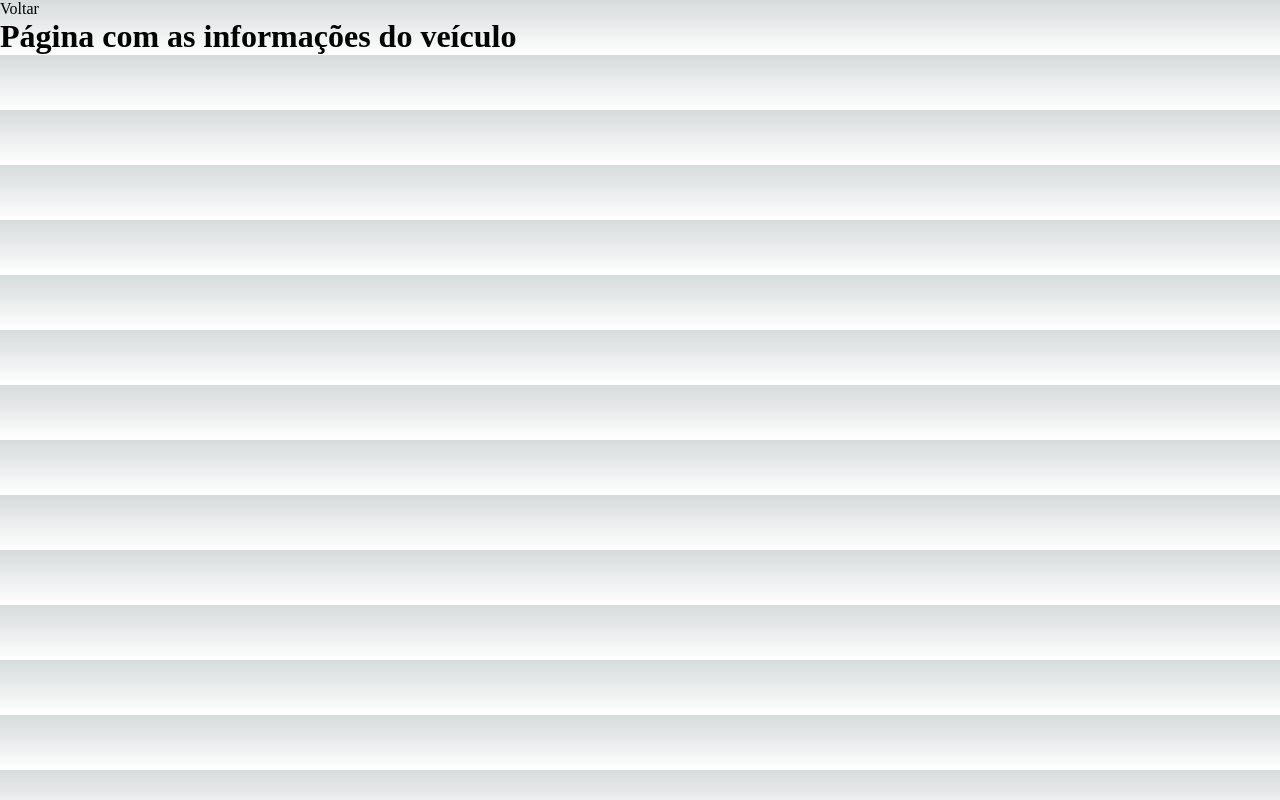
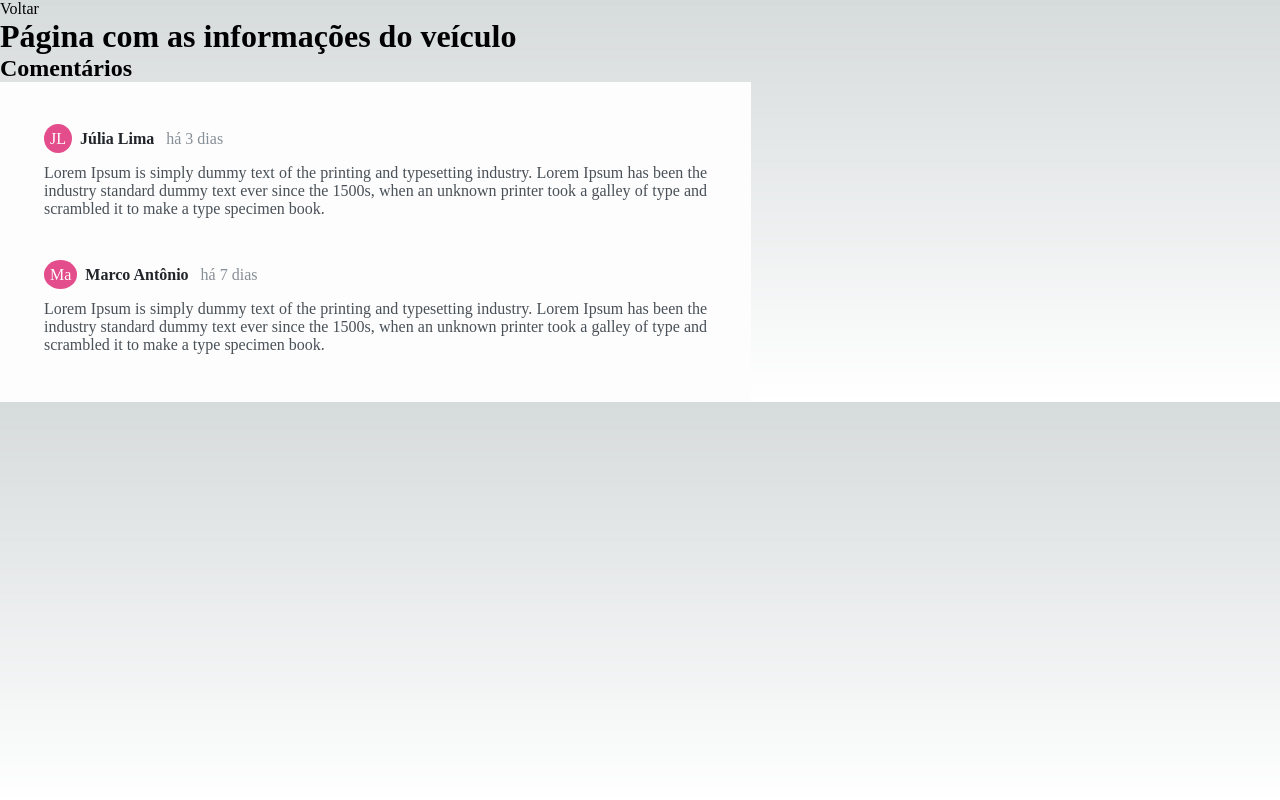
Before and after one commit to MotorsShop/motorshop, a Next.js app: page /vehicle/1 in a window 1280 px wide. Built offline with nearby package versions, Linux system fonts and the light colour scheme.

Commit message:
Criação dos comentários

```diff
--- /dev/null
+++ b/src/components/Comment.tsx
@@ -0,0 +1,34 @@
+import styles from '../styles/comment.module.css'
+
+export default function Comment() {
+
+return (
+
+    <ul className={styles.comment_ul}>
+        <li className= {styles.comment_li}>
+            <span className={styles.icone_letras_nome}>JL</span>
+            <span className={styles.name}><strong>Júlia Lima</strong></span>
+            <span className={styles.ha_dias}> há 3 dias</span>
+            <p className={styles.comment}>
+                Lorem Ipsum is simply dummy text of the printing
+                and typesetting industry. Lorem Ipsum has been
+                the industry standard dummy text ever since the
+                1500s, when an unknown printer took a galley of type
+                 and scrambled it to make a type specimen book.
+            </p>
+        </li>
+        <li className= {styles.comment_li}>
+            <span className={styles.icone_letras_nome}>Ma</span>
+            <span className={styles.name}><strong>Marco Antônio</strong></span>
+            <span className={styles.ha_dias}> há 7 dias</span>
+            <p className={styles.comment}>
+                Lorem Ipsum is simply dummy text of the printing
+                and typesetting industry. Lorem Ipsum has been
+                the industry standard dummy text ever since the
+                1500s, when an unknown printer took a galley of type
+                 and scrambled it to make a type specimen book.
+            </p>
+        </li>
+    </ul>
+    )
+}
--- a/src/pages/vehicle/[vehicleId].tsx
+++ b/src/pages/vehicle/[vehicleId].tsx
@@ -1,5 +1,6 @@
 import Link from 'next/link'
 import { useRouter } from 'next/router'
+import Comment from '@/components/Comment'
 
 export default function Vehicle() {
     const router = useRouter()
@@ -8,6 +9,10 @@ export default function Vehicle() {
         <>
         <Link href={"/vehicle"}>Voltar</Link>
         <h1>Página com as informações do veículo</h1>
+        <div>
+            <h2>Comentários</h2>
+            <Comment/>
+        </div>
         </>
 
     )
--- /dev/null
+++ b/src/styles/comment.module.css
@@ -0,0 +1,51 @@
+
+.comment_ul {
+    display: flex;
+    flex-direction: column;
+    background-color: #fdfdfd;
+    width: 751px;
+    color: #495057;
+    padding-top:24px;
+    padding-bottom: 24px;
+    padding-left: 44px;
+    padding-right: 44px;
+    list-style-type: none;
+}
+@media (max-width: 750px) {
+    .comment_ul {
+        width: 100%;
+    }
+}
+
+.comment_li {
+    padding-top: 24px;
+    padding-bottom: 24px;
+}
+
+.icone_letras_nome {
+    background-color: #e34d8c;
+    border-radius: 50%;
+    width: 16px;
+    height: 16px;
+    color: #ffffff;
+    padding-top: 6px;
+    padding-bottom: 6px;
+    padding-left: 6px;
+    padding-right: 6px;
+}
+.name {
+    color:#212529;
+    padding-left: 8px;
+    padding-right: 8px;
+}
+
+.ha_dias {
+    color: #868e96;
+}
+
+.comment {
+    padding-top: 16px;
+    color: #495057;
+    text-align: justify;
+
+}
```
